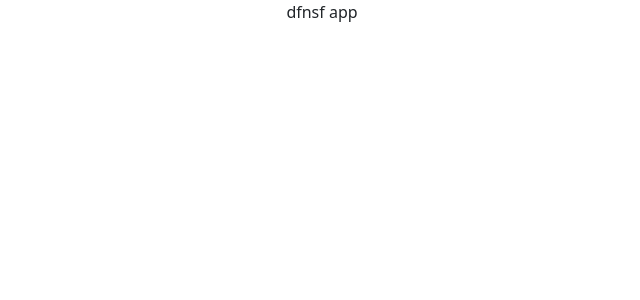
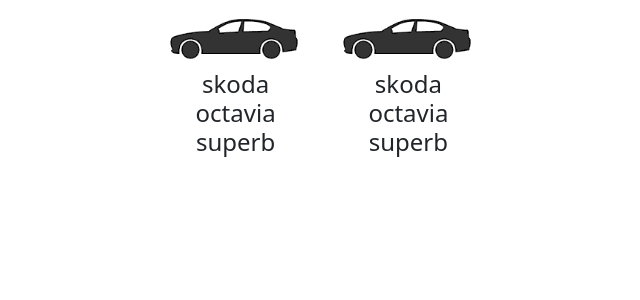
Before and after one commit to klebaniukp/carPark, a React (Create React App) app: page / in a window 1280 px wide. Shown: the top 300 px of the page, without its empty margins (318-958 px from the left). Built offline with nearby package versions, Linux system fonts and the light colour scheme.

Commit message:
basic car template

```diff
--- a/src/App.tsx
+++ b/src/App.tsx
@@ -1,20 +1,25 @@
-import React from "react";
-import "./App.css";
+import React from 'react';
+import './App.css';
+import { Car } from './components/organisms/Car';
 
 function App() {
-    // const url = "https://dev.vozilla.pl/api-client-portal/";
+    // const url = 'https://dev.vozilla.pl/api-client-portal/';
     // fetch(url, {
-    //     method: "GET",
+    //     method: 'GET',
     //     headers: {
-    //         "x-ctx-organization-id": "38c6047f-d9fd-496b-b4d6-27785499c6d7",
+    //         'x-ctx-organization-id': '38c6047f-d9fd-496b-b4d6-27785499c6d7',
     //     },
     // }).then((res) => {
     //     const data = res;
     //     console.log(data);
     // });
+
     return (
         <>
-            <div className="App">dfnsf app</div>
+            <div className={'d-flex flex-wrap flex-row justify-content-center'}>
+                <Car />
+                <Car />
+            </div>
         </>
     );
 }
--- /dev/null
+++ b/src/components/atoms/CarImage.tsx
@@ -0,0 +1,12 @@
+import React from 'react';
+import carLogo from '../../img/carLogo.png';
+
+export const CarImage = (props: { width: string }) => {
+    return (
+        <img
+            src={carLogo}
+            alt='logo-car'
+            style={{ width: props.width, marginBottom: '1vh' }}
+        />
+    );
+};
--- /dev/null
+++ b/src/components/atoms/CarName.tsx
@@ -0,0 +1,9 @@
+import React from 'react';
+
+export const CarName = (props: { name: string }) => {
+    return (
+        <div className={'text-center'}>
+            <h4>{props.name}</h4>
+        </div>
+    );
+};
--- /dev/null
+++ b/src/components/atoms/ProgressBarCustom.tsx
@@ -0,0 +1,13 @@
+import React from 'react';
+import { ProgressBar } from 'react-bootstrap';
+
+export const ProgressBarCustom = (props: { width: string; energy: number }) => {
+    return (
+        <div style={{ width: props.width }}>
+            <ProgressBar now={props.energy} />
+            <div className={'text-center'}>
+                <h5>{props.energy}%</h5>
+            </div>
+        </div>
+    );
+};
--- /dev/null
+++ b/src/components/molecules/CarModel.tsx
@@ -0,0 +1,51 @@
+import { useState } from 'react';
+import { CarImage } from '../atoms/CarImage';
+import { ProgressBarCustom } from '../atoms/ProgressBarCustom';
+import { CarName } from '../atoms/CarName';
+
+export const CarModel = (props: {
+    width: string;
+    energy: number;
+    barWidth: string;
+}) => {
+    const [isHover, setIsHover] = useState(false);
+
+    return (
+        <>
+            {isHover ? (
+                <div
+                    style={{
+                        width: props.width,
+                        backgroundColor: '#d9d9d9',
+                    }}
+                    className={
+                        'd-flex flex-column justify-content-center align-items-center '
+                    }
+                    onMouseEnter={() => setIsHover(true)}
+                    onMouseLeave={() => setIsHover(false)}
+                >
+                    <CarImage width={props.width} />
+                    <CarName name={'skoda octavia superb'} />
+                    <ProgressBarCustom
+                        width={props.barWidth}
+                        energy={props.energy}
+                    />
+                </div>
+            ) : (
+                <div
+                    style={{
+                        width: props.width,
+                    }}
+                    className={
+                        'd-flex flex-column justify-content-center align-items-center'
+                    }
+                    onMouseEnter={() => setIsHover(true)}
+                    onMouseLeave={() => setIsHover(false)}
+                >
+                    <CarImage width={props.width} />
+                    <CarName name={'skoda octavia superb'} />
+                </div>
+            )}
+        </>
+    );
+};
--- /dev/null
+++ b/src/components/organisms/Car.tsx
@@ -0,0 +1,14 @@
+import { useState } from 'react';
+import { CarModel } from '../molecules/CarModel';
+import { ProgressBar } from 'react-bootstrap';
+
+
+export const Car = () => {
+    const [energy, setEnergy] = useState(67);
+
+    return (
+        <div className={'m-3'}>
+            <CarModel width='11vw' barWidth={'10vw'} energy={energy} />
+        </div>
+    );
+};
```
Also changed, not shown: src/img/carLogo.png (added).
